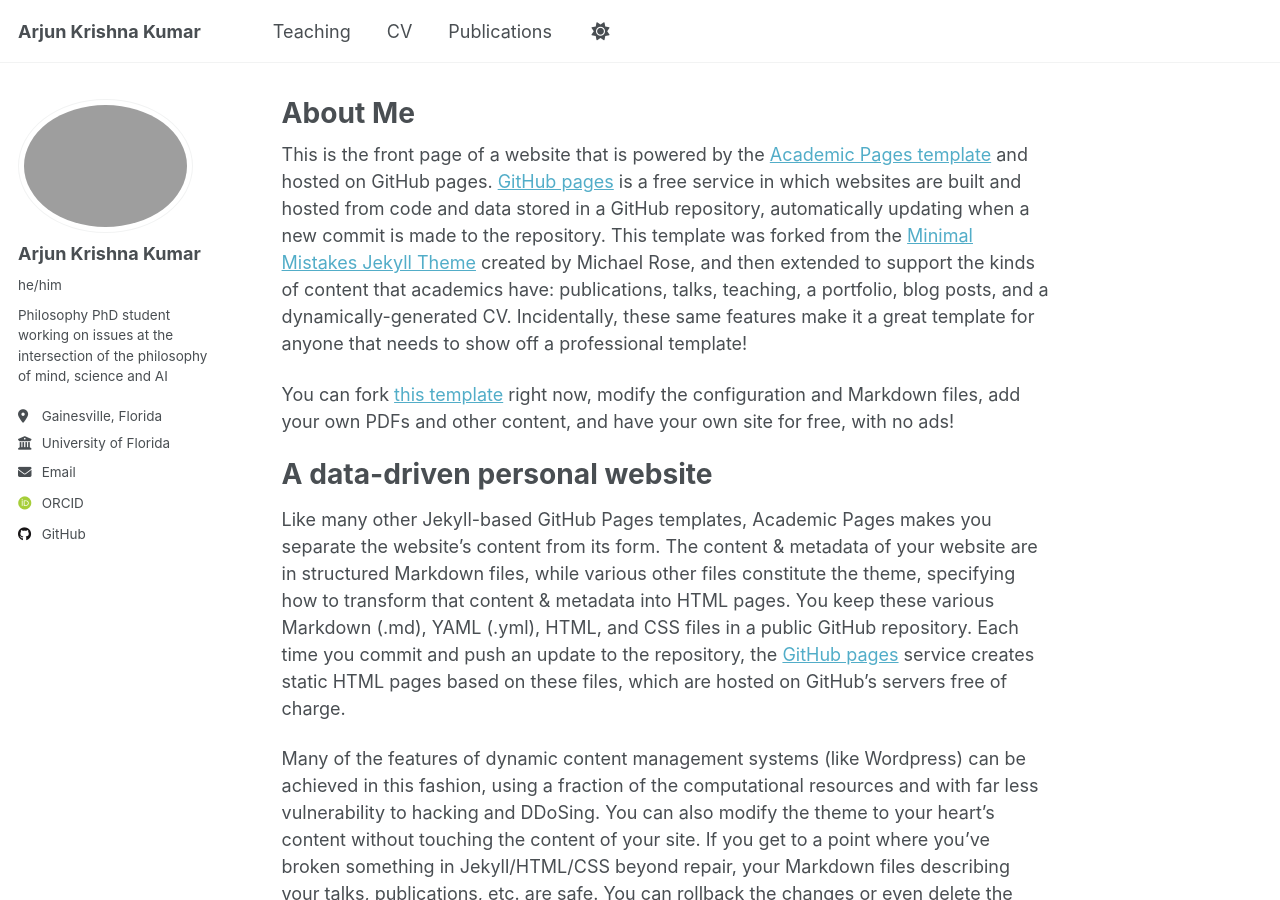
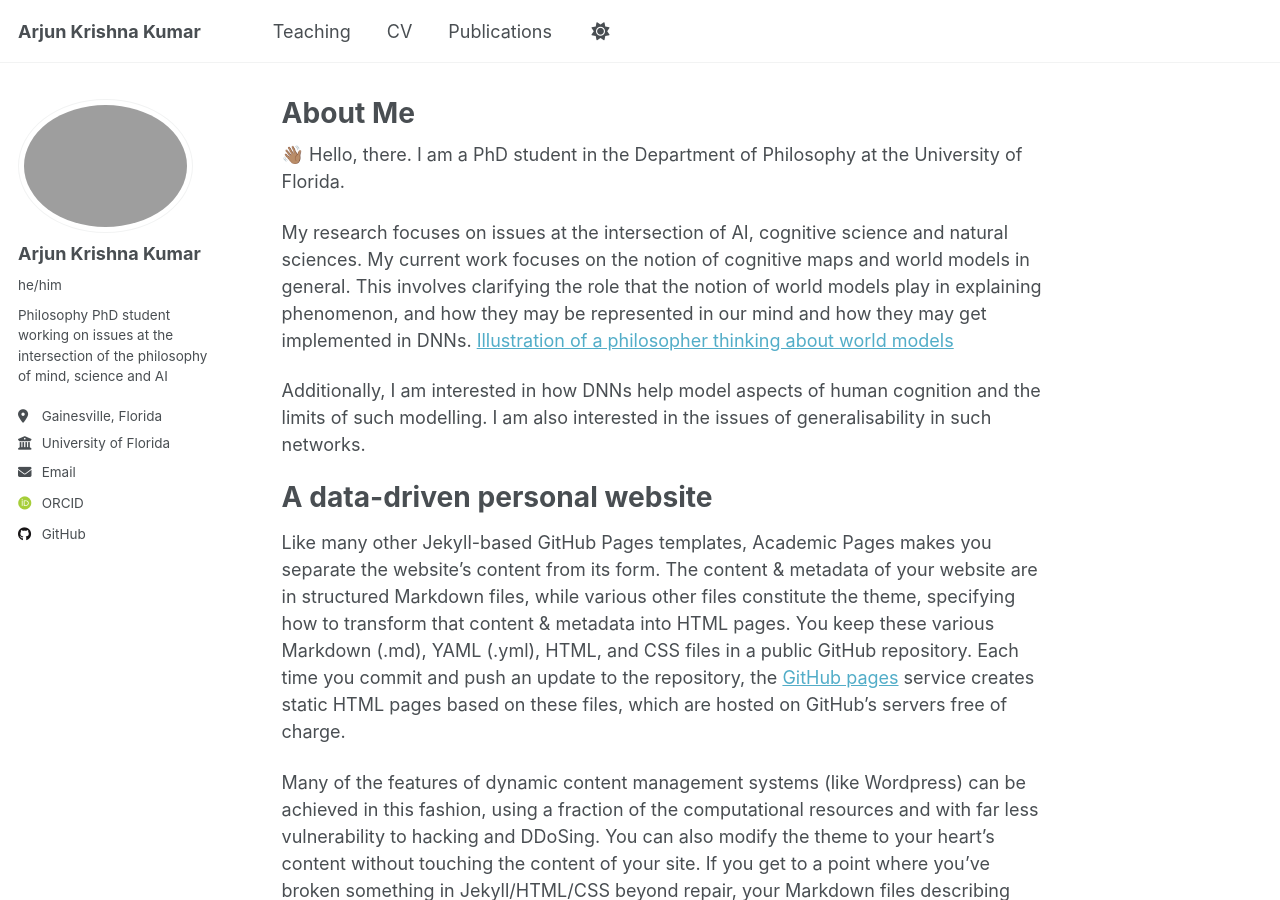
Before and after one commit to arjun-kk/arjun-kk.github.io, a Jekyll site: the page built from _pages/about.md, in a window 1280 px wide and 900 px high. Built offline with Jekyll 4.4.1, drawn with Linux system fonts in a browser that asks for light colours; some web fonts are replaced; a script that is not in the unit is left out.

Commit message:
Update about.md

```diff
--- a/_pages/about.md
+++ b/_pages/about.md
@@ -7,9 +7,11 @@ redirect_from:
   - /about.html
 ---
 
-This is the front page of a website that is powered by the [Academic Pages template](https://github.com/academicpages/academicpages.github.io) and hosted on GitHub pages. [GitHub pages](https://pages.github.com) is a free service in which websites are built and hosted from code and data stored in a GitHub repository, automatically updating when a new commit is made to the repository. This template was forked from the [Minimal Mistakes Jekyll Theme](https://mmistakes.github.io/minimal-mistakes/) created by Michael Rose, and then extended to support the kinds of content that academics have: publications, talks, teaching, a portfolio, blog posts, and a dynamically-generated CV. Incidentally, these same features make it a great template for anyone that needs to show off a professional template!
+👋🏽 Hello, there. I am a PhD student in the Department of Philosophy at the University of Florida.
 
- You can fork [this template](https://github.com/academicpages/academicpages.github.io) right now, modify the configuration and Markdown files, add your own PDFs and other content, and have your own site for free, with no ads!
+My research focuses on issues at the intersection of AI, cognitive science and natural sciences. My current work focuses on the notion of cognitive maps and world models in general. This involves clarifying the role that the notion of world models play in explaining phenomenon, and how they may be represented in our mind and how they may get implemented in DNNs. [Illustration of a philosopher thinking about world models](/images/AIGeneratedPhilCogMap.png){: .align-rightwidth="300px"}
+
+Additionally, I am interested in how DNNs help model aspects of human cognition and the limits of such modelling. I am also interested in the issues of generalisability in such networks.
 
 A data-driven personal website
 ======
```
